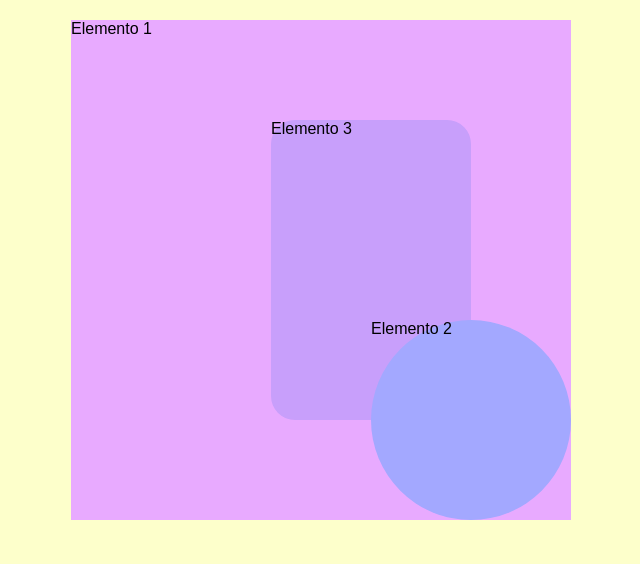
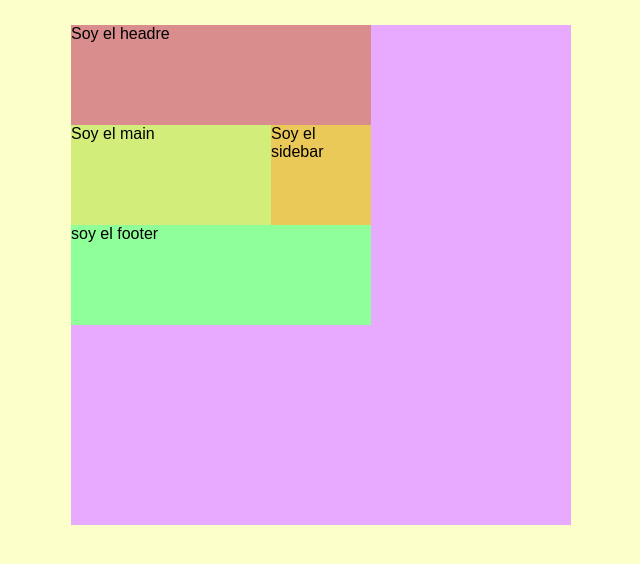
Before and after one commit to Gjbfxta/CCS-Grid, a plain HTML site: page index.html in a window 1280 px wide. Shown: the whole page, without its empty margins (319-959 px from the left). Drawn offline with Linux system fonts and the light colour scheme.

Commit message:
se trabajo grid temple areas

```diff
--- a/index.html
+++ b/index.html
@@ -8,16 +8,11 @@
 </head>
 
 <body>
-  <!-- Estes es el contenedor de grid -->
   <div class="container">
-    <!-- <div class="item">Elemento 1</div>
-        <div class="item">Elemento 2</div>
-        <div class="item">Elemento 3</div>
-        <div class="item">Elemento 4</div>
-        <div class="item">Elemento 5</div> -->
-    <div class="item-3">Elemento 3</div>
-    <div class="item-2">Elemento 2</div>
-    <div class="item-1">Elemento 1</div>
+    <div class="header">Soy el headre</div>
+    <div class="main">Soy el main</div>
+    <div class="sidebar">Soy el sidebar</div>
+    <div class="footer">soy el footer</div>
   </div>
 </body>
 
--- a/style.css
+++ b/style.css
@@ -7,43 +7,43 @@
 }
 
 body {
-  padding: 20px;
+  padding: 25px;
   background-color: rgb(253, 255, 203);
   font-family: Arial, Helvetica, sans-serif;
 }
 
 .container {
   display: grid;
-  grid-template-columns: repeat(3,1fr 2fr);
-  grid-template-rows: repeat(6, 1fr) ;
-  grid-template-columns: repeat(5,1fr);
-  grid-template-rows: repeat(5, 1fr) ;
+  grid-template-columns: 100px 100px 100px;
+  grid-template-rows: repeat(3, 100px);
+  grid-template-areas:
+    "header  header  header"
+    "main    main    sidebar"
+    "footer  footer  footer";
+
 
   width: 500px;
   height: 500px;
   margin: 0 auto;
-  /* Centra elementoscon un ancho fijo en el contenedor */
+
   background-color: rgb(232, 170, 255);
 }
 
-.item {
-  background-color: rgb(173, 255, 169);
-  grid-column: 2/4;
-    grid-row: 3/4;
-    border-radius: 50px;
-    box-shadow: 10px 10px 20px 0px rgb(255, 177, 125);
+.header {
+  grid-area: header;
+  background-color: rgb(217, 141, 141);
 }
 
-.item-2 {
-    grid-column: 4/6;
-    grid-row: 4/6;
-    border-radius: 50%;
-    background-color: rgb(163, 168, 255);
+.main {
+  grid-area: main;
+  background-color: rgb(210, 237, 122);
 }
 
-.item-3 {
-    grid-column: 3/5;
-    grid-row: 2/5;
-    border-radius: 24px;
-    background-color: rgb(200, 159, 251);
+.sidebar {
+  grid-area: sidebar;
+  background-color: rgb(235, 201, 88);
 }
+.footer{
+  grid-area: footer;
+  background-color: rgb(143, 255, 154);
+}
```
